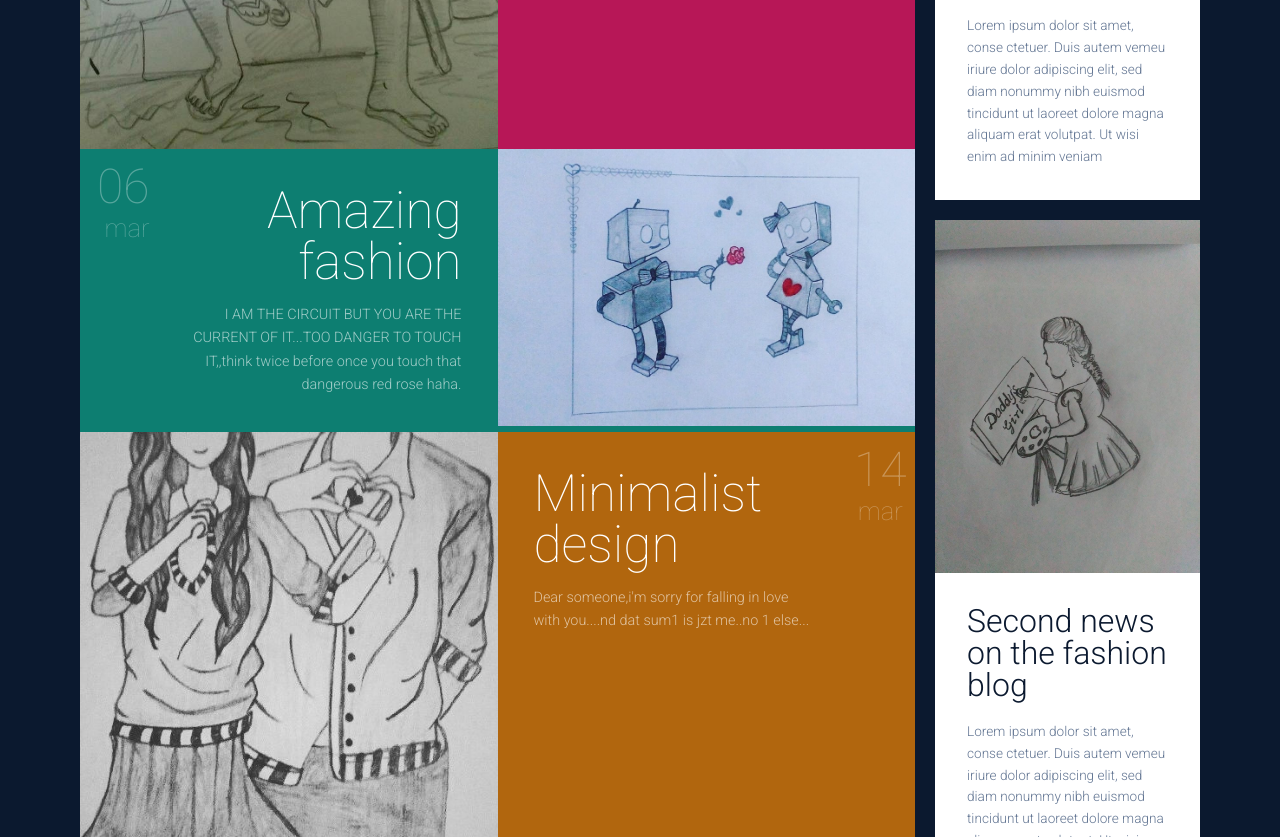
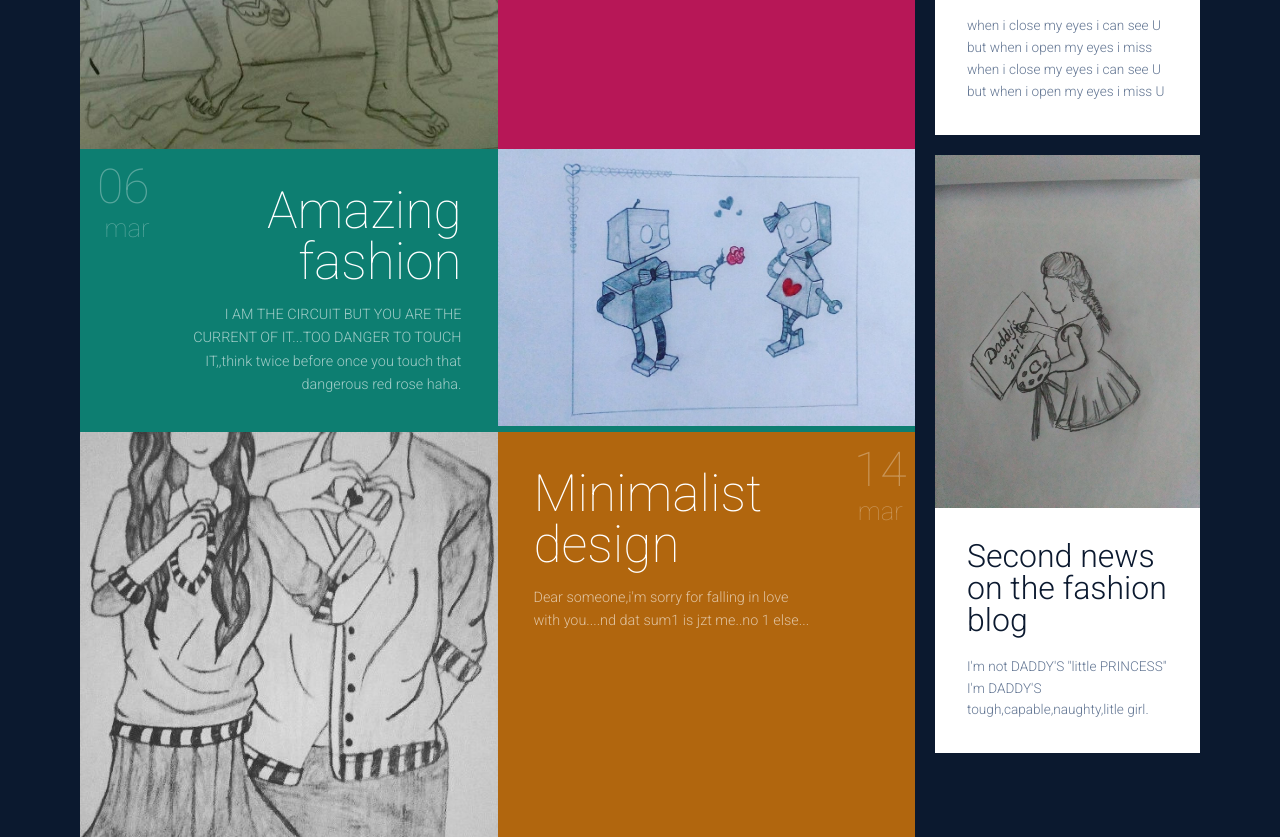
Before and after one commit to minman718/minnmann, a plain HTML site: page index.html in a window 1280 px wide. Shown: the part 575-1412 px from the top of the page. Drawn offline with Linux system fonts and the light colour scheme.

Commit message:
Update index.html

```diff
--- a/index.html
+++ b/index.html
@@ -180,7 +180,7 @@
                      <!-- <a href="post-5.html"> -->
                         <h2>An Art by ..... !</h2>
                      <!-- </a> -->
-                     <p>Lorem ipsum dolor sit amet, conse ctetuer. Duis autem vemeu iriure dolor adipiscing elit, sed diam nonummy nibh euismod tincidunt ut laoreet dolore magna aliquam erat volutpat. Ut wisi enim ad minim veniam</p>
+                     <p>creativity lover.</p>
                   </div>
                   <!-- date -->
                   <div class="s-12 l-1 post-date">
@@ -198,13 +198,13 @@
                   <img src="img/16780059_378350979187815_483804540_n.jpg" alt="News 1">
                   <div class="aside-block margin-bottom">
                      <h3>This is the first news on blog</h3>
-                     <p>Lorem ipsum dolor sit amet, conse ctetuer. Duis autem vemeu iriure dolor adipiscing elit, sed diam nonummy nibh euismod tincidunt ut laoreet dolore magna aliquam erat volutpat. Ut wisi enim ad minim veniam</p>
+                     <p>when i close my eyes i can see U but when i open my eyes i miss when i close my eyes i can see U but when i open my eyes i miss U</p>
                   </div>
                   <!-- NEWS 2 -->
                   <img src="img/15696426_353343005021946_719573117_o.jpg" alt="News 2">
                   <div class="aside-block margin-bottom">
                      <h3>Second news on the fashion blog</h3>
-                     <p>Lorem ipsum dolor sit amet, conse ctetuer. Duis autem vemeu iriure dolor adipiscing elit, sed diam nonummy nibh euismod tincidunt ut laoreet dolore magna aliquam erat volutpat. Ut wisi enim ad minim veniam</p>
+                     <p>I'm not DADDY'S "little PRINCESS" I'm DADDY'S tough,capable,naughty,litle girl.</p>
                   </div>
                   <!-- AD REGION -->
                   <!--<div class="advertising margin-bottom">
```
